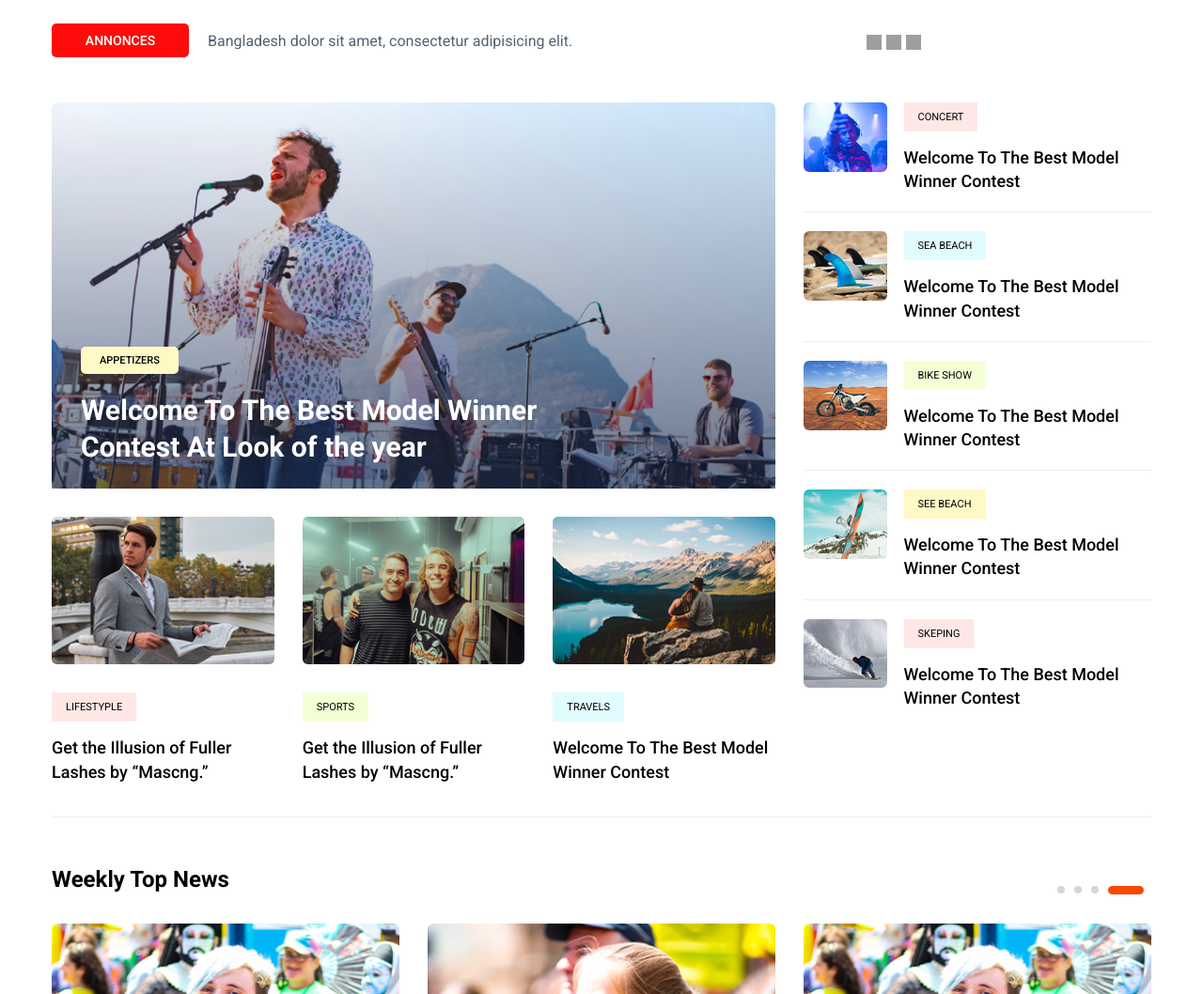
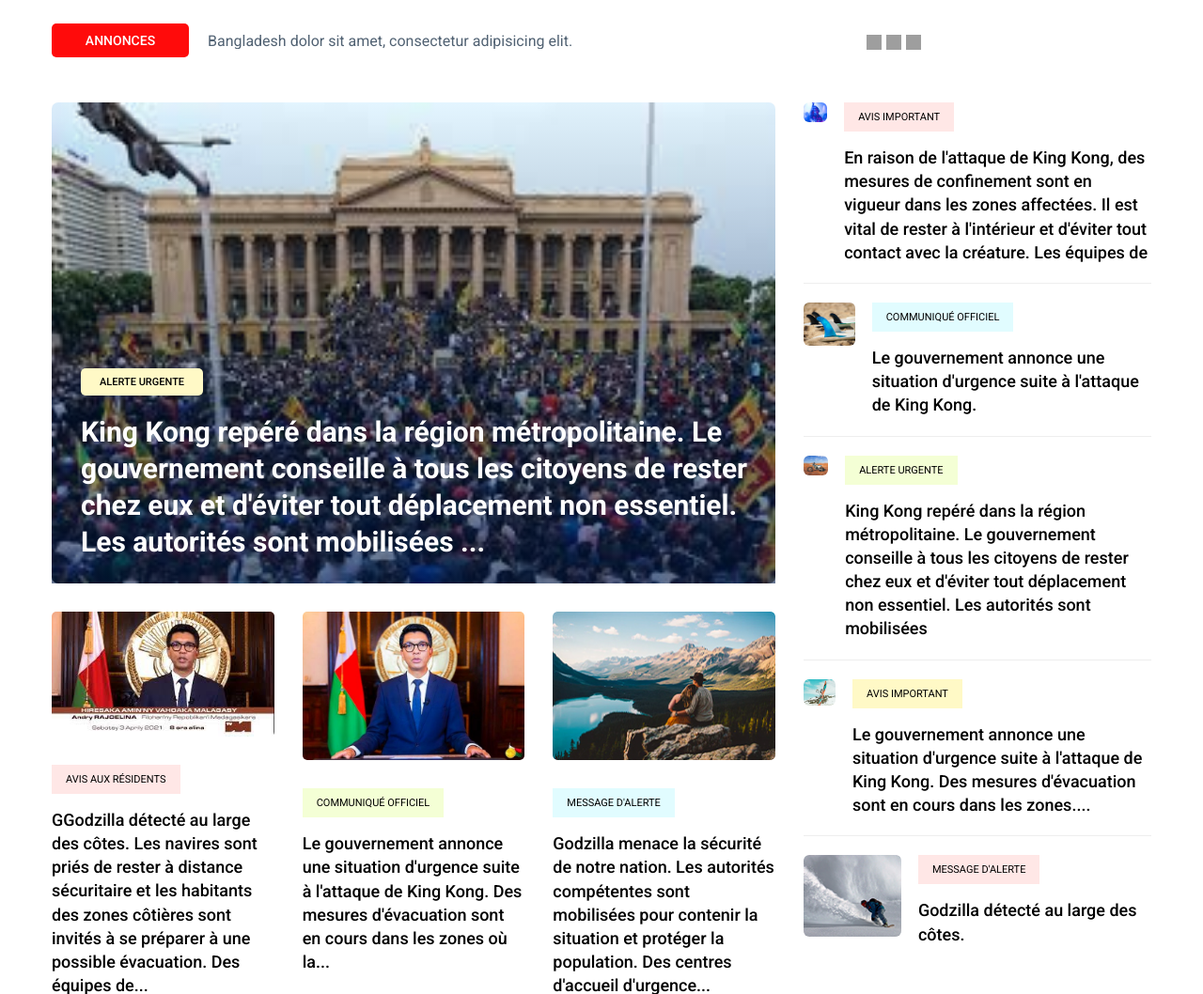
Before and after one commit to Dream-IT-MG/webcup_2024.frontend, a PHP site: page /pages/news in a window 1280 px wide. Shown: the part 86-1144 px from the top of the page at 94% size. Run offline with PHP 8.4, Linux system fonts and the light colour scheme; some libraries are stand-ins or nearby versions; grey boxes are pictures that could not be loaded.

Commit message:
🔥 final commit for webcup 2024

```diff
--- a/pages/hearth/index.php
+++ b/pages/hearth/index.php
@@ -31,7 +31,7 @@
     <div id="part2" class="section" style="display: flex;">
         <div style="margin: 1rem; display: flex; flex-direction: column; justify-content: center; align-items: flex-start; flex-basis: 50%;">
             <h2 class="tw-text-6xl"> Tu te sens pas bien ?</h2>
-            <h2 class="tw-text-6xl"> Mange de la bonne glace ou écoute de la musique !</h2>
+            <h2 class="tw-text-6xl"> C'est normal, on est tous pareil</h2>
         </div>
         <div style="flex-basis: 50%;"></div>
     </div>
--- a/pages/home/style.css
+++ b/pages/home/style.css
@@ -419,7 +419,7 @@
 h3 {
     font-size: 4rem;
     font-stretch: expanded;
-    color: #ff98a7;
+    color: #196263;
     line-height: 100%;
 }
 
@@ -503,7 +503,7 @@
     font-size: 80px;
     font-weight: 900;
     font-stretch: condensed;
-    color: #ff98a7;
+    color: #196263;
 }
 
 
--- a/pages/news/index.php
+++ b/pages/news/index.php
@@ -4,7 +4,7 @@
 <head>
     <meta charset="utf-8">
     <meta http-equiv="x-ua-compatible" content="ie=edge">
-    <title>News HTML-5 Template </title>
+    <title>News Gouvernement</title>
     <meta name="description" content="">
     <meta name="viewport" content="width=device-width, initial-scale=1">
     <link rel="manifest" href="site.webmanifest">
@@ -73,11 +73,10 @@
                             <!-- Trending Top -->
                             <div class="trending-top mb-30">
                                 <div class="trend-top-img">
-                                    <img src="assets/img/trending/trending_top.jpg" alt="">
+                                    <img src="1.jpg" alt="">
                                     <div class="trend-top-cap">
-                                        <span>Appetizers</span>
-                                        <h2><a href="details.html">Welcome To The Best Model Winner<br> Contest At Look
-                                                of the year</a></h2>
+                                        <span>ALERTE URGENTE</span>
+                                        <h2><a href="details.html">King Kong repéré dans la région métropolitaine. Le gouvernement conseille à tous les citoyens de rester chez eux et d'éviter tout déplacement non essentiel. Les autorités sont mobilisées ...</h2>
                                     </div>
                                 </div>
                             </div>
@@ -87,25 +86,23 @@
                                     <div class="col-lg-4">
                                         <div class="single-bottom mb-35">
                                             <div class="trend-bottom-img mb-30">
-                                                <img src="assets/img/trending/trending_bottom1.jpg" alt="">
+                                                <img src="2.jpg" alt="">
                                             </div>
                                             <div class="trend-bottom-cap">
-                                                <span class="color1">Lifestyple</span>
-                                                <h4><a href="details.html">Get the Illusion of Fuller Lashes by
-                                                        “Mascng.”</a></h4>
+                                                <span class="color1">AVIS AUX RÉSIDENTS</span>
+                                                <h4><a href="details.html">GGodzilla détecté au large des côtes. Les navires sont priés de rester à distance sécuritaire et les habitants des zones côtières sont invités à se préparer à une possible évacuation. Des équipes de...</a></h4>
                                             </div>
                                         </div>
                                     </div>
                                     <div class="col-lg-4">
                                         <div class="single-bottom mb-35">
                                             <div class="trend-bottom-img mb-30">
-                                                <img src="assets/img/trending/trending_bottom2.jpg" alt="">
+                                                <img src="3.jpg" alt="">
                                             </div>
                                             <div class="trend-bottom-cap">
-                                                <span class="color2">Sports</span>
+                                                <span class="color2">COMMUNIQUÉ OFFICIEL</span>
                                                 <h4>
-                                                    <h4><a href="details.html">Get the Illusion of Fuller Lashes by
-                                                            “Mascng.”</a></h4>
+                                                    <h4><a href="details.html">Le gouvernement annonce une situation d'urgence suite à l'attaque de King Kong. Des mesures d'évacuation sont en cours dans les zones où la...</a></h4>
                                                 </h4>
                                             </div>
                                         </div>
@@ -116,8 +113,8 @@
                                                 <img src="assets/img/trending/trending_bottom3.jpg" alt="">
                                             </div>
                                             <div class="trend-bottom-cap">
-                                                <span class="color3">Travels</span>
-                                                <h4><a href="details.html"> Welcome To The Best Model Winner Contest</a>
+                                                <span class="color3">MESSAGE D'ALERTE</span>
+                                                <h4><a href="details.html"> Godzilla menace la sécurité de notre nation. Les autorités compétentes sont mobilisées pour contenir la situation et protéger la population. Des centres d'accueil d'urgence...</a>
                                                 </h4>
                                             </div>
                                         </div>
@@ -132,8 +129,8 @@
                                     <img src="assets/img/trending/right1.jpg" alt="">
                                 </div>
                                 <div class="trand-right-cap">
-                                    <span class="color1">Concert</span>
-                                    <h4><a href="details.html">Welcome To The Best Model Winner Contest</a></h4>
+                                    <span class="color1">AVIS IMPORTANT</span>
+                                    <h4><a href="details.html">En raison de l'attaque de King Kong, des mesures de confinement sont en vigueur dans les zones affectées. Il est vital de rester à l'intérieur et d'éviter tout contact avec la créature. Les équipes de </a></h4>
                                 </div>
                             </div>
                             <div class="trand-right-single d-flex">
@@ -141,8 +138,8 @@
                                     <img src="assets/img/trending/right2.jpg" alt="">
                                 </div>
                                 <div class="trand-right-cap">
-                                    <span class="color3">sea beach</span>
-                                    <h4><a href="details.html">Welcome To The Best Model Winner Contest</a></h4>
+                                    <span class="color3">COMMUNIQUÉ OFFICIEL</span>
+                                    <h4><a href="details.html">Le gouvernement annonce une situation d'urgence suite à l'attaque de King Kong.</a></h4>
                                 </div>
                             </div>
                             <div class="trand-right-single d-flex">
@@ -150,8 +147,8 @@
                                     <img src="assets/img/trending/right3.jpg" alt="">
                                 </div>
                                 <div class="trand-right-cap">
-                                    <span class="color2">Bike Show</span>
-                                    <h4><a href="details.html">Welcome To The Best Model Winner Contest</a></h4>
+                                    <span class="color2">ALERTE URGENTE</span>
+                                    <h4><a href="details.html">King Kong repéré dans la région métropolitaine. Le gouvernement conseille à tous les citoyens de rester chez eux et d'éviter tout déplacement non essentiel. Les autorités sont mobilisées</a></h4>
                                 </div>
                             </div>
                             <div class="trand-right-single d-flex">
@@ -159,8 +156,8 @@
                                     <img src="assets/img/trending/right4.jpg" alt="">
                                 </div>
                                 <div class="trand-right-cap">
-                                    <span class="color4">See beach</span>
-                                    <h4><a href="details.html">Welcome To The Best Model Winner Contest</a></h4>
+                                    <span class="color4">AVIS IMPORTANT</span>
+                                    <h4><a href="details.html">Le gouvernement annonce une situation d'urgence suite à l'attaque de King Kong. Des mesures d'évacuation sont en cours dans les zones....</a></h4>
                                 </div>
                             </div>
                             <div class="trand-right-single d-flex">
@@ -168,8 +165,8 @@
                                     <img src="assets/img/trending/right5.jpg" alt="">
                                 </div>
                                 <div class="trand-right-cap">
-                                    <span class="color1">Skeping</span>
-                                    <h4><a href="details.html">Welcome To The Best Model Winner Contest</a></h4>
+                                    <span class="color1">MESSAGE D'ALERTE</span>
+                                    <h4><a href="details.html">Godzilla détecté au large des côtes. </a></h4>
                                 </div>
                             </div>
                         </div>
@@ -199,7 +196,7 @@
                                     </div>
                                     <div class="weekly-caption">
                                         <span class="color1">Strike</span>
-                                        <h4><a href="#">Welcome To The Best Model Winner Contest</a></h4>
+                                        <h4><a href="#">Godzilla détecté au large des côtes.</a></h4>
                                     </div>
                                 </div>
                                 <div class="weekly-single active">
@@ -208,7 +205,7 @@
                                     </div>
                                     <div class="weekly-caption">
                                         <span class="color1">Strike</span>
-                                        <h4><a href="#">Welcome To The Best Model Winner Contest</a></h4>
+                                        <h4><a href="#">Godzilla détecté au large des côtes.</a></h4>
                                     </div>
                                 </div>
                                 <div class="weekly-single">
@@ -217,7 +214,7 @@
                                     </div>
                                     <div class="weekly-caption">
                                         <span class="color1">Strike</span>
-                                        <h4><a href="#">Welcome To The Best Model Winner Contest</a></h4>
+                                        <h4><a href="#">Godzilla détecté au large des côtes.</a></h4>
                                     </div>
                                 </div>
                                 <div class="weekly-single">
@@ -226,7 +223,7 @@
                                     </div>
                                     <div class="weekly-caption">
                                         <span class="color1">Strike</span>
-                                        <h4><a href="#">Welcome To The Best Model Winner Contest</a></h4>
+                                        <h4><a href="#">Godzilla détecté au large des côtes.</a></h4>
                                     </div>
                                 </div>
                             </div>
@@ -275,7 +272,7 @@
                                     <span class="color1">Politics</span>
                                 </div>
                                 <div class="bottom-caption">
-                                    <h2>Welcome To The Best Model Winner Contest At Look of the year</h2>
+                                    <h2>Le gouvernement annonce une situation d'urgence suite à l'attaque de King Kong.At Look of the year</h2>
                                     <p>Lorem ipsum dolor sit amet consectetur adipisicing elit sed do eiusmod ipsum
                                         dolor sit. Lorem ipsum dolor sit amet consectetur adipisicing elit sed do
                                         eiusmod ipsum dolor sit. Lorem ipsum dolor sit amet consectetur adipisicing elit
@@ -288,31 +285,31 @@
                                 <div class="single-video">
                                     <iframe src="https://www.youtube.com/watch?v=r9MKPHR604c&ab_channel=Swrve" frameborder="0" allow="accelerometer; autoplay; encrypted-media; gyroscope; picture-in-picture" allowfullscreen></iframe>
                                     <div class="video-intro">
-                                        <h4>Welcotme To The Best Model Winner Contest</h4>
+                                        <h4>Le gouvernement annonce une situation d'urgence suite à l'attaque de King Kong.</h4>
                                     </div>
                                 </div>
                                 <div class="single-video">
                                     <iframe src="https://www.youtube.com/watch?v=r9MKPHR604c&ab_channel=Swrve" frameborder="0" allow="accelerometer; autoplay; encrypted-media; gyroscope; picture-in-picture" allowfullscreen></iframe>
                                     <div class="video-intro">
-                                        <h4>Welcotme To The Best Model Winner Contest</h4>
+                                        <h4>Le gouvernement annonce une situation d'urgence suite à l'attaque de King Kong.</h4>
                                     </div>
                                 </div>
                                 <div class="single-video">
                                     <iframe src="https://www.youtube.com/watch?v=r9MKPHR604c&ab_channel=Swrve" frameborder="0" allow="accelerometer; autoplay; encrypted-media; gyroscope; picture-in-picture" allowfullscreen></iframe>
                                     <div class="video-intro">
-                                        <h4>Welcotme To The Best Model Winner Contest</h4>
+                                        <h4>Le gouvernement annonce une situation d'urgence suite à l'attaque de King Kong.</h4>
                                     </div>
                                 </div>
                                 <div class="single-video">
                                     <iframe src="https://www.youtube.com/watch?v=r9MKPHR604c&ab_channel=Swrve" frameborder="0" allow="accelerometer; autoplay; encrypted-media; gyroscope; picture-in-picture" allowfullscreen></iframe>
                                     <div class="video-intro">
-                                        <h4>Welcotme To The Best Model Winner Contest</h4>
+                                        <h4>Le gouvernement annonce une situation d'urgence suite à l'attaque de King Kong.</h4>
                                     </div>
                                 </div>
                                 <div class="single-video">
                                     <iframe src="https://www.youtube.com/watch?v=r9MKPHR604c&ab_channel=Swrve" frameborder="0" allow="accelerometer; autoplay; encrypted-media; gyroscope; picture-in-picture" allowfullscreen></iframe>
                                     <div class="video-intro">
-                                        <h4>Welcotme To The Best Model Winner Contest</h4>
+                                        <h4>Le gouvernement annonce une situation d'urgence suite à l'attaque de King Kong.</h4>
                                     </div>
                                 </div>
                             </div>
```
Also changed, not shown: pages/home/index.php (+15 -28 lines), pages/news/1.jpg (added), pages/news/2.jpg (added), pages/news/3.jpg (added).
